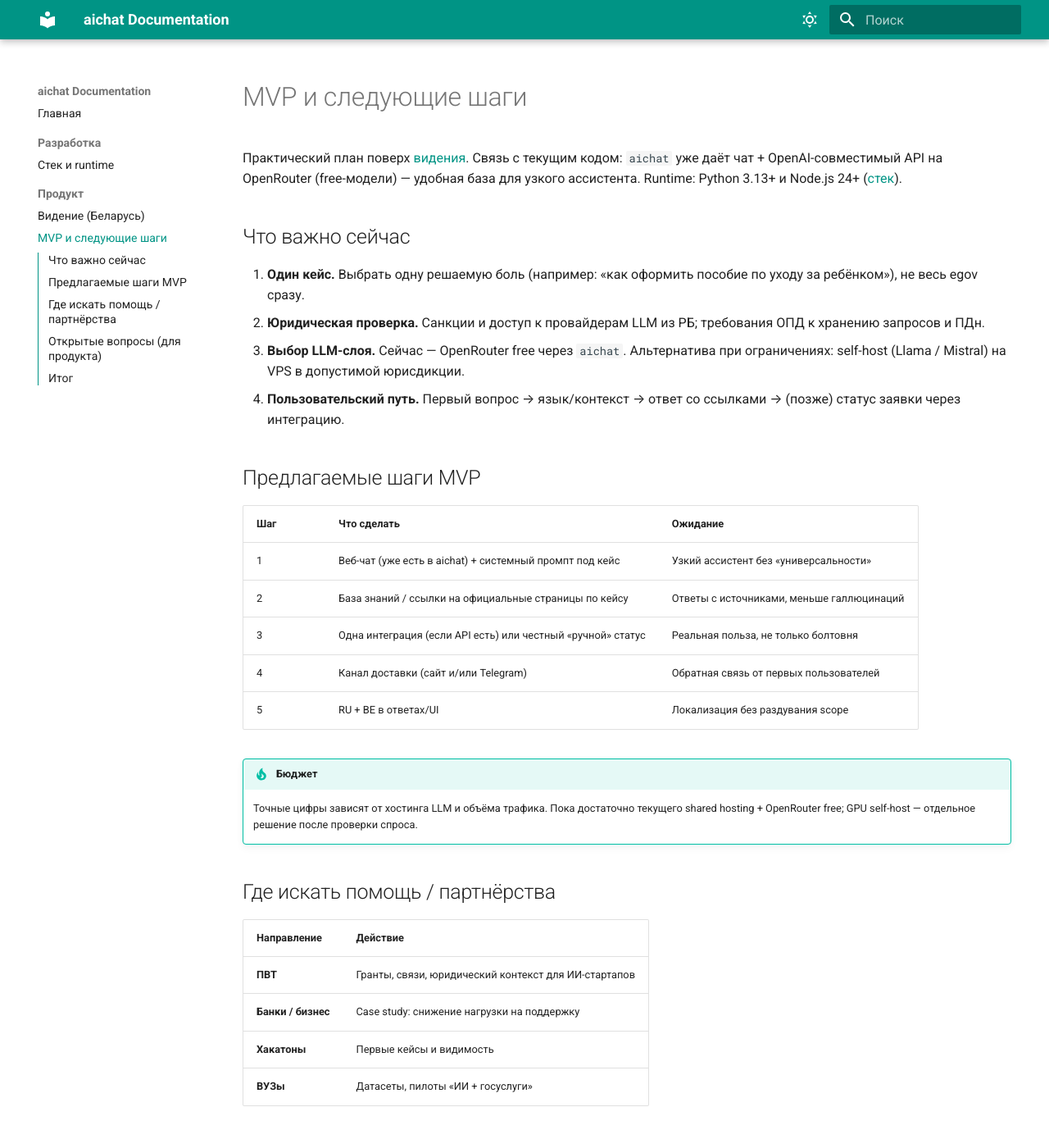
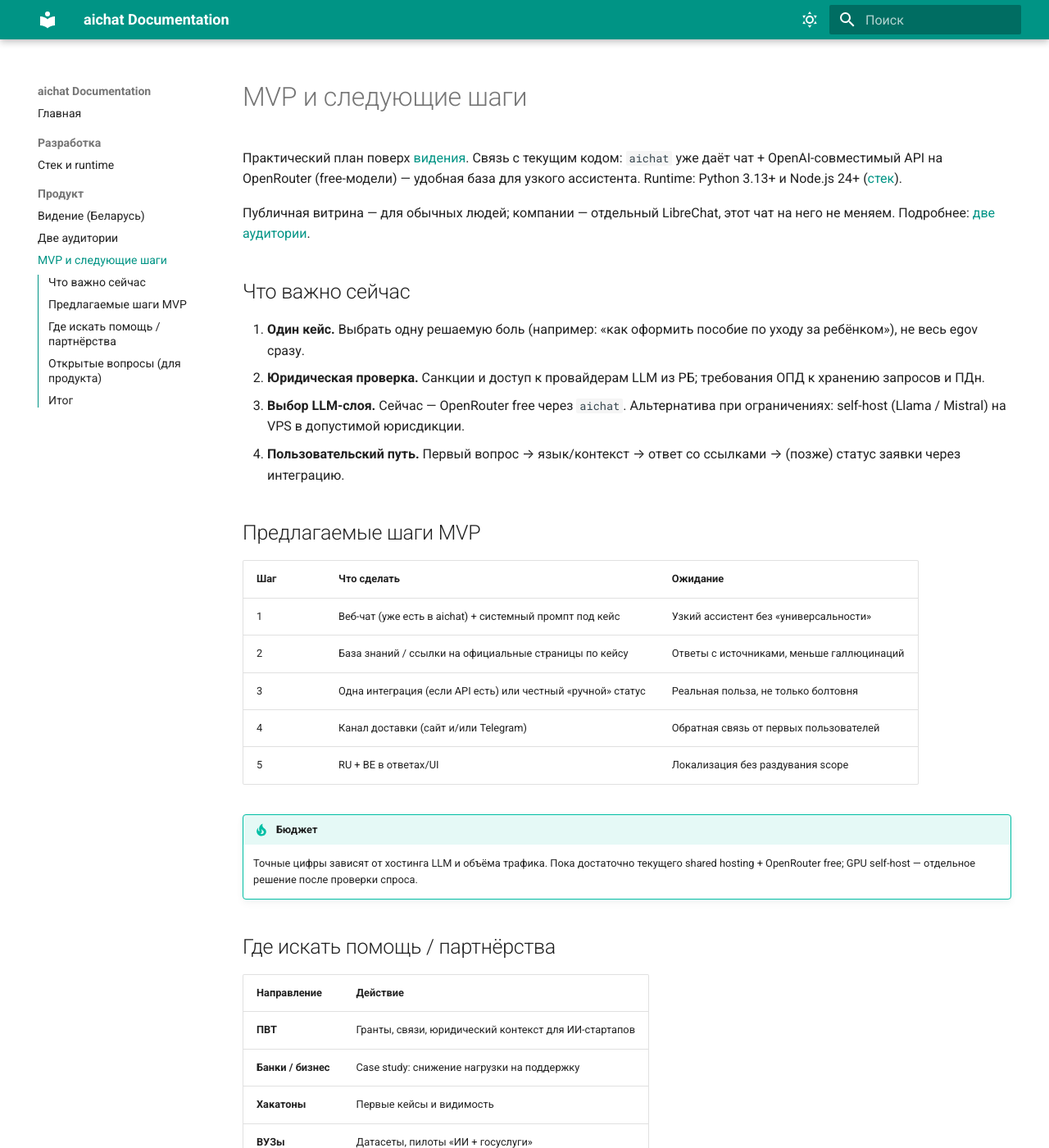
Before and after one commit to ladyka/aichat, an MkDocs documentation site: the page built from docs/product/mvp-next-steps.md, in a window 1280 px wide and 1400 px high. Shown: the whole window at 82% size. Built offline with MkDocs 1.6.1 and Material for MkDocs 9.7.7, drawn with Linux system fonts in a browser that asks for light colours; some of the changed text lies outside the part shown.

Commit message:
Зафиксировать две аудитории: витрина и LibreChat.
Публичный aichat остаётся для обычных людей; корпоративный OAuth и роли — отдельный деплой LibreChat, без замены текущего чата.

Co-authored-by: andrei.ladyka <andrei.ladyka@gmail.com>

```diff
--- a/docs/product/mvp-next-steps.md
+++ b/docs/product/mvp-next-steps.md
@@ -1,6 +1,8 @@
 # MVP и следующие шаги
 
 Практический план поверх [видения](vision-belarus.md). Связь с текущим кодом: `aichat` уже даёт чат + OpenAI-совместимый API на OpenRouter (free-модели) — удобная база для узкого ассистента. Runtime: Python 3.13+ и Node.js 24+ ([стек](../dev/runtime.md)).
+
+Публичная витрина — для обычных людей; компании — отдельный LibreChat, этот чат на него не меняем. Подробнее: [две аудитории](audiences.md).
 
 ## Что важно сейчас
 
@@ -37,7 +39,7 @@
 1. На каком **одном** виде сервисов сфокусировать первый релиз?
 2. Есть ли опыт/доступ к API госуслуг или банков?
 3. Бюджет на MVP (хостинг, юрист, маркетинг)?
-4. B2C для граждан или сразу B2B (API для банков/госа)?
+4. B2C для граждан или сразу B2B (API для банков/госа)? *(черновик ответа: витрина `aichat` — B2C; B2B — отдельный LibreChat, не вместо витрины.)*
 5. Нужна ли публичная бета в первые месяцы или закрытый пилот?
 
 ## Итог
--- a/mkdocs.yml
+++ b/mkdocs.yml
@@ -40,4 +40,5 @@ nav:
     - Стек и runtime: dev/runtime.md
   - Продукт:
     - Видение (Беларусь): product/vision-belarus.md
+    - Две аудитории: product/audiences.md
     - MVP и следующие шаги: product/mvp-next-steps.md
```
Also changed, not shown: AGENTS.md (+2 -0 lines), README.md (+1 -1 lines), docs/index.md (+1 -0 lines), docs/product/audiences.md (added, +30 -0 lines), docs/product/vision-belarus.md (+2 -0 lines).
